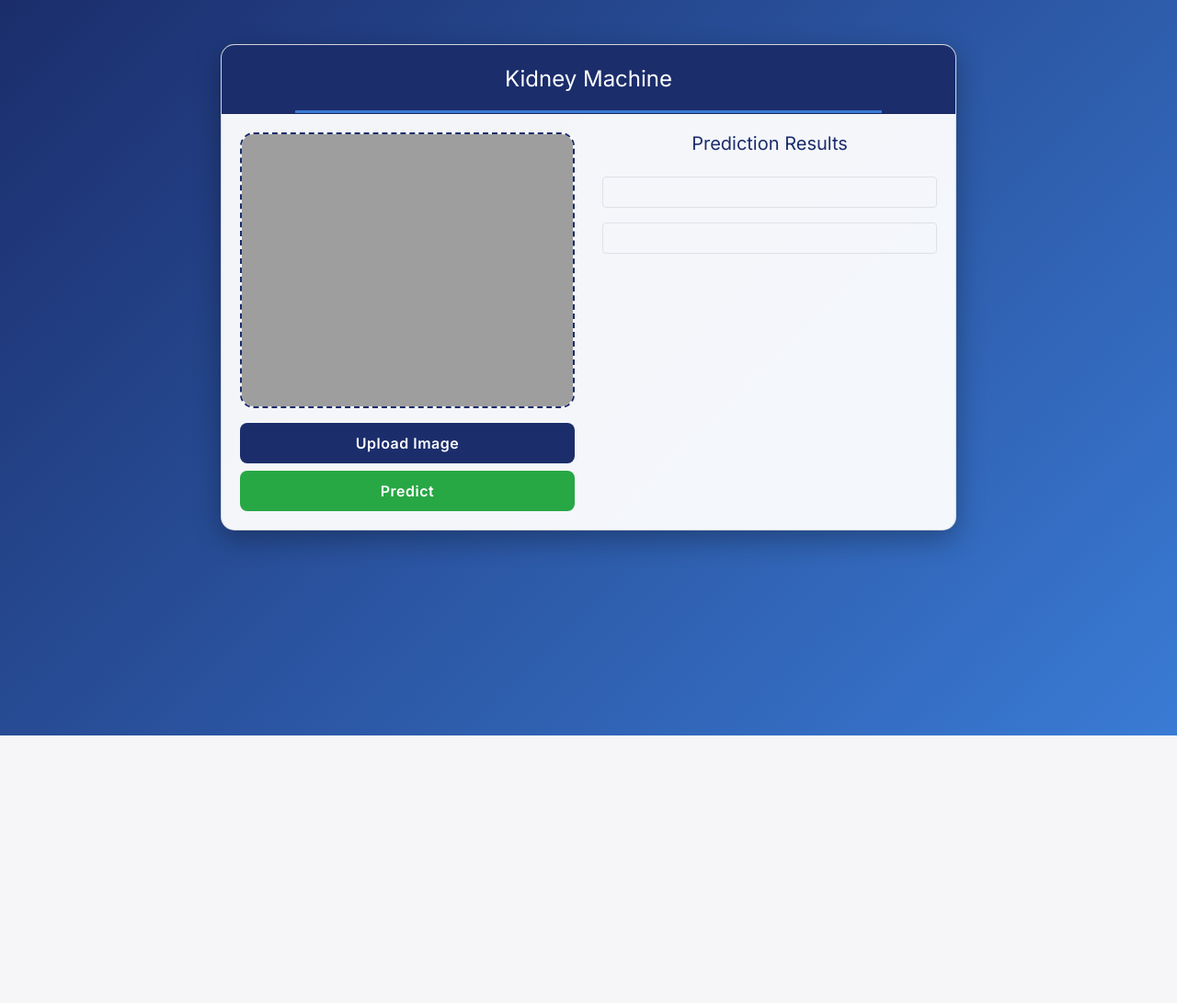
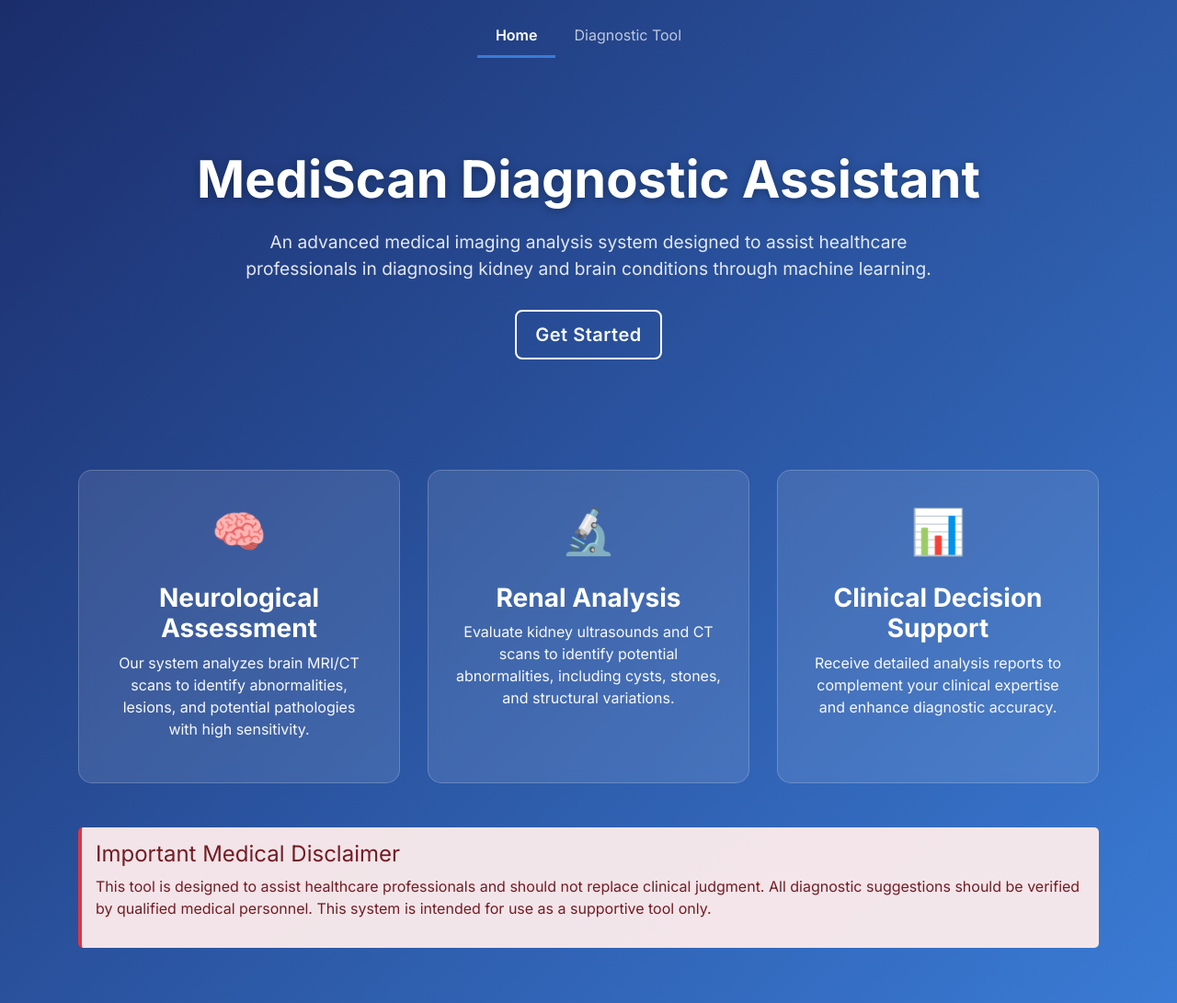
Before and after one commit to Uthaimin/kidney_deep_learning, a Flask app: page / in a window 1280 px wide. Shown: the whole page at 92% size. Before the commit the page ends 800 px from the top, so only its background shows below. Run offline with Flask 3, Linux system fonts and the light colour scheme; some libraries are stand-ins or nearby versions.

Commit message:
feat: Revamp landing and application pages with new navigation and features

```diff
--- a/templates/index.html
+++ b/templates/index.html
@@ -291,36 +291,120 @@
     <div class="loader"></div>
   </div>
 
+  <!-- Navigation -->
+  <ul class="nav nav-tabs justify-content-center pt-3">
+    <li class="nav-item">
+      <a class="nav-link active" href="#" id="home-tab">Home</a>
+    </li>
+    <li class="nav-item">
+      <a class="nav-link" href="#" id="app-tab">Diagnostic Tool</a>
+    </li>
+  </ul>
+
+  <!-- Landing Page -->
+  <div id="landing-page" class="active-page">
+    <div class="container">
+      <div class="hero">
+        <h1>MediScan Diagnostic Assistant</h1>
+        <p>An advanced medical imaging analysis system designed to assist healthcare professionals in diagnosing kidney and brain conditions through machine learning.</p>
+        <button class="btn btn-outline-light btn-lg" id="get-started">Get Started</button>
+      </div>
+
+      <div class="features">
+        <div class="row">
+          <div class="col-md-4 mb-4">
+            <div class="feature-card">
+              <div class="feature-icon">🧠</div>
+              <h3>Neurological Assessment</h3>
+              <p>Our system analyzes brain MRI/CT scans to identify abnormalities, lesions, and potential pathologies with high sensitivity.</p>
+            </div>
+          </div>
+          <div class="col-md-4 mb-4">
+            <div class="feature-card">
+              <div class="feature-icon">🔬</div>
+              <h3>Renal Analysis</h3>
+              <p>Evaluate kidney ultrasounds and CT scans to identify potential abnormalities, including cysts, stones, and structural variations.</p>
+            </div>
+          </div>
+          <div class="col-md-4 mb-4">
+            <div class="feature-card">
+              <div class="feature-icon">📊</div>
+              <h3>Clinical Decision Support</h3>
+              <p>Receive detailed analysis reports to complement your clinical expertise and enhance diagnostic accuracy.</p>
+            </div>
+          </div>
+        </div>
+
+        <div class="medical-alert mt-4">
+          <h4>Important Medical Disclaimer</h4>
+          <p>This tool is designed to assist healthcare professionals and should not replace clinical judgment. All diagnostic suggestions should be verified by qualified medical personnel. This system is intended for use as a supportive tool only.</p>
+        </div>
+      </div>
+    </div>
+  </div>
+
+  <!-- Application Page -->
+  <div id="app-page">
+    <a href="#" class="back-btn" id="back-to-home">← Back to Home</a>
+
     <div class="container py-5">
       <div class="card mx-auto" style="max-width: 800px;">
         <div class="card-header">
-        Kidney Machine
+          Medical Imaging Analysis
         </div>
         <div class="card-body">
+          <div class="medical-note">
+            <strong>Important:</strong> Please upload only high-quality medical images of kidney or brain scans. Supported formats include CT scans, MRI images, and ultrasound images. For accurate results, ensure images are clear and properly oriented.
+          </div>
+
           <div class="row">
             <div class="col-md-6 text-center">
+              <div class="organ-selector mb-3">
+                <label class="text-dark d-block mb-2 font-weight-bold">Select scan type:</label>
+                <div>
+                  <span class="badge badge-pill badge-primary" id="brain-option">Brain Scan</span>
+                  <span class="badge badge-pill badge-secondary" id="kidney-option">Kidney Scan</span>
+                </div>
+              </div>
+
               <div class="image-preview" id="preview-container">
                 <video autoplay id="video" poster="https://img.freepik.com/free-vector/group-young-people-posing-photo_52683-18824.jpg"></video>
                 <img src="" id="photo" alt="Preview" style="display: none;">
                 <canvas id="canvas" style="display: none;"></canvas>
               </div>
               <div class="mt-3">
-              <button type="button" id="uload" class="btn btn-primary btn-block">Upload Image</button>
-              <button type="button" id="send" class="btn btn-success btn-block mt-2">Predict</button>
+                <div class="d-flex justify-content-between">
+                  <button type="button" id="uload" class="btn btn-primary flex-fill mr-2">
+                    <span class="mr-2">📁</span> Upload Scan
+                  </button>
+                  <button type="button" id="send" class="btn btn-success flex-fill ml-2">
+                    <span class="mr-2">🔍</span> Analyze
+                  </button>
                 </div>
-            <input type="file" id="fileinput" style="display: none;">
+              </div>
+              <input type="file" id="fileinput" style="display: none;" accept="image/*">
+
               <!-- Dropdown to choose the HTTP method -->
-            <!-- <select id="httpMethod" class="custom-select mt-3">
+              <div class="mt-3">
+                <label for="httpMethod" class="text-dark font-weight-bold">API Method:</label>
+                <select id="httpMethod" class="custom-select">
                   <option value="POST" selected>POST</option>
                   <option value="GET">GET</option>
-            </select> -->
+                </select>
+              </div>
               <!-- Hidden API URL -->
               <input type="hidden" id="url" value="../predict">
+              <input type="hidden" id="scan-type" value="brain">
             </div>
             <div class="col-md-6">
-            <h5 class="text-center mb-4">Prediction Results</h5>
-            <div class="border p-3 mb-3 rounded" id="res-part2"></div>
-            <div class="border p-3 rounded" id="res-part"></div>
+              <h5 class="text-center mb-4 text-dark font-weight-bold">Diagnostic Results</h5>
+              <div class="border p-3 mb-3 rounded result-container bg-white" id="res-part2"></div>
+              <div class="border p-3 rounded result-container bg-white" id="res-part">
+                <div class="text-center text-secondary">
+                  <p>Upload a medical scan image and click "Analyze" to see diagnostic results</p>
+                </div>
+              </div>
+            </div>
           </div>
         </div>
       </div>
```
Lines whose indentation alone changed are shown as unchanged.
